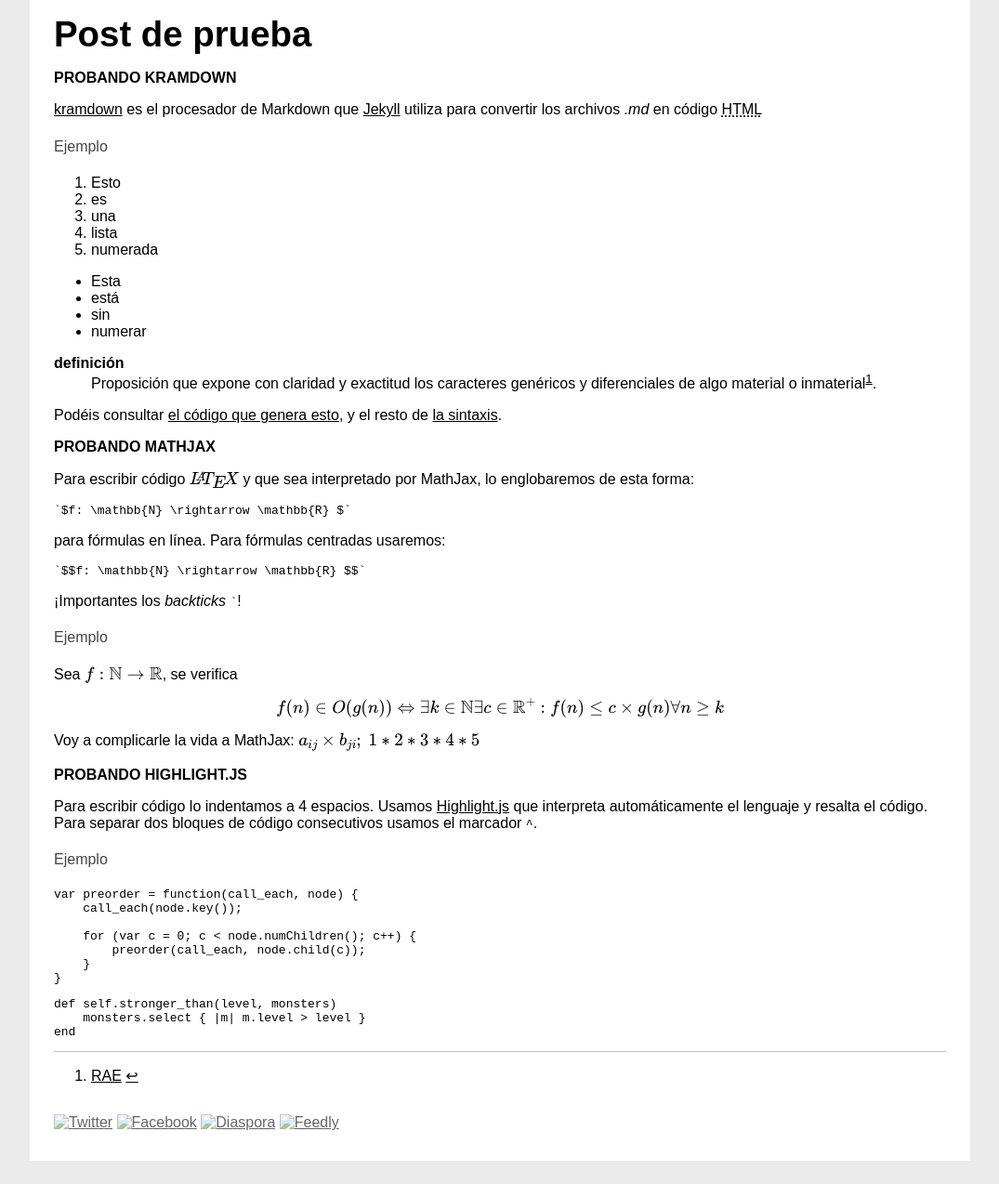
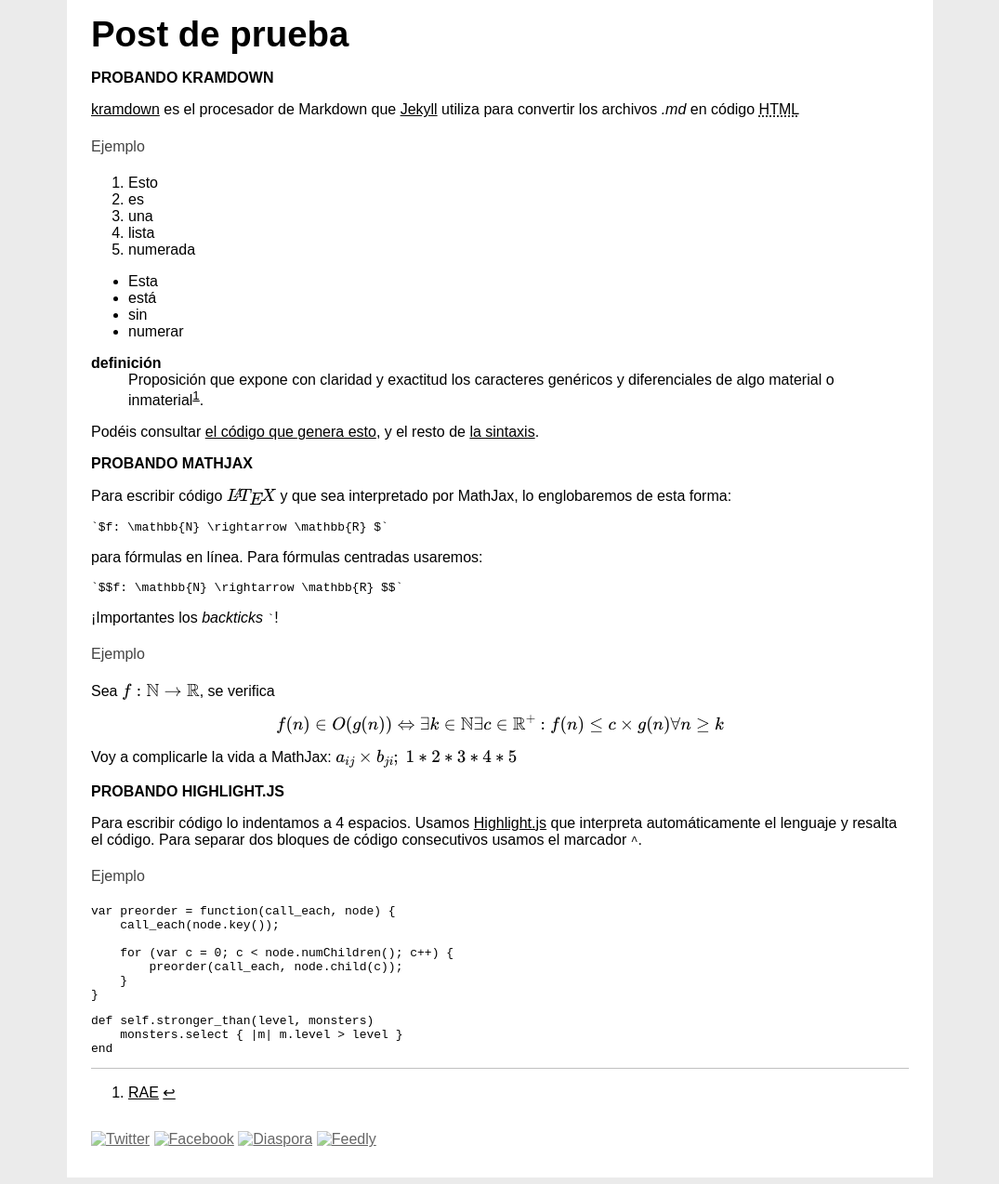
Before and after one commit to libreim/blog, a Jekyll site: the page built from _posts/2014-3-6-testpost.md, in a window 1280 px wide. Shown: the part 100-1374 px from the top of the page at 93% size, without its empty margins (102-1177 px from the left). Built offline with Jekyll 4.4.1, drawn with Linux system fonts in a browser that asks for light colours; formulas are drawn with MathJax 3; grey boxes are pictures that could not be loaded.

Commit message:
Ajustes CSS, px -> rem
Para el diseño responsive

```diff
--- a/_layouts/chapter.html
+++ b/_layouts/chapter.html
@@ -6,9 +6,9 @@
 	<h1>{{ page.title }}</h1>
 	{{ content }}
 	<div class="share">
-		<a href="https://twitter.com/intent/tweet?url={{ site.url }}{{ post.url }}&text={{ post.title }}" class="share-twt" target="_blank"><img alt="Twitter" title="Compartir en Twitter" src="assets/sq_twitter.png" /></a>
-		<a href="http://facebook.com/share?url={{ site.url }}{{ post.url }}&title={{ post.title }}" class="share-fb" target="_blank"><img alt="Facebook" title="Compartir en Facebook" src="assets/sq_facebook.png" /></a>
-		<a href="http://sharetodiaspora.github.io/?url={{ site.url }}{{ post.url }}&title={{ post.title }}" class="share-di" target="_blank"><img alt="Diaspora" title="Compartir en Diaspora*" src="assets/sq_diaspora.png" /></a>
+		<a href="https://twitter.com/intent/tweet?url={{ site.url }}{{ page.url }}&text={{ page.title }}" class="share-twt" target="_blank"><img alt="Twitter" title="Compartir en Twitter" src="assets/sq_twitter.png" /></a>
+		<a href="http://facebook.com/share?url={{ site.url }}{{ page.url }}&title={{ page.title }}" class="share-fb" target="_blank"><img alt="Facebook" title="Compartir en Facebook" src="assets/sq_facebook.png" /></a>
+		<a href="http://sharetodiaspora.github.io/?url={{ site.url }}{{ page.url }}&title={{ page.title }}" class="share-di" target="_blank"><img alt="Diaspora" title="Compartir en Diaspora*" src="assets/sq_diaspora.png" /></a>
 		<a href="http://www.feedly.com/home#subscription/feed/{{ site.url | url_escape }}feed.xml" class="share-fd" target="_blank"><img alt="Feedly" title="Suscribirse con Feedly" src="assets/sq_feedly.png" /></a>
 	</div>
 </article>
--- a/css/default.css
+++ b/css/default.css
@@ -21,12 +21,12 @@
 }
 
 article .share a img {
-	width: 24px;
+	width: 1.75rem;
 }
 
 header {
     background: #333;
-    padding: 6px 20px;
+    padding: 0.3rem 1rem;
     color: #EEE;
 }
 
@@ -40,7 +40,7 @@
 	background: inherit;
 }
 nav.links a {
-	padding: 1.2% 1em;
+	padding: 1.2% 1rem;
 	display: inline-block;
 	text-decoration: none;
 	color: #333;
@@ -48,15 +48,15 @@
 
 @media screen and (min-width: 800px) {
 	header a, article, nav.pagination, nav.links div, footer {
-		max-width: 960px;
-		min-width: 400px;
+		max-width: 55rem;
+		min-width: 20rem;
 	}
 }
 
 header a {
 	display: block;
-    margin: 0px auto;
-    font-size: 14px;
+    margin: 0 auto;
+    font-size: .85rem;
     font-weight: normal;
     text-decoration: none;
 }
@@ -103,7 +103,7 @@
 	border: inherit;
 }
 div.footnotes {
-	margin: 0.6em 0 0;
+	margin: 0.6rem 0 0;
 	border-top: 1px solid #c0c0c0;
 }
 
```
